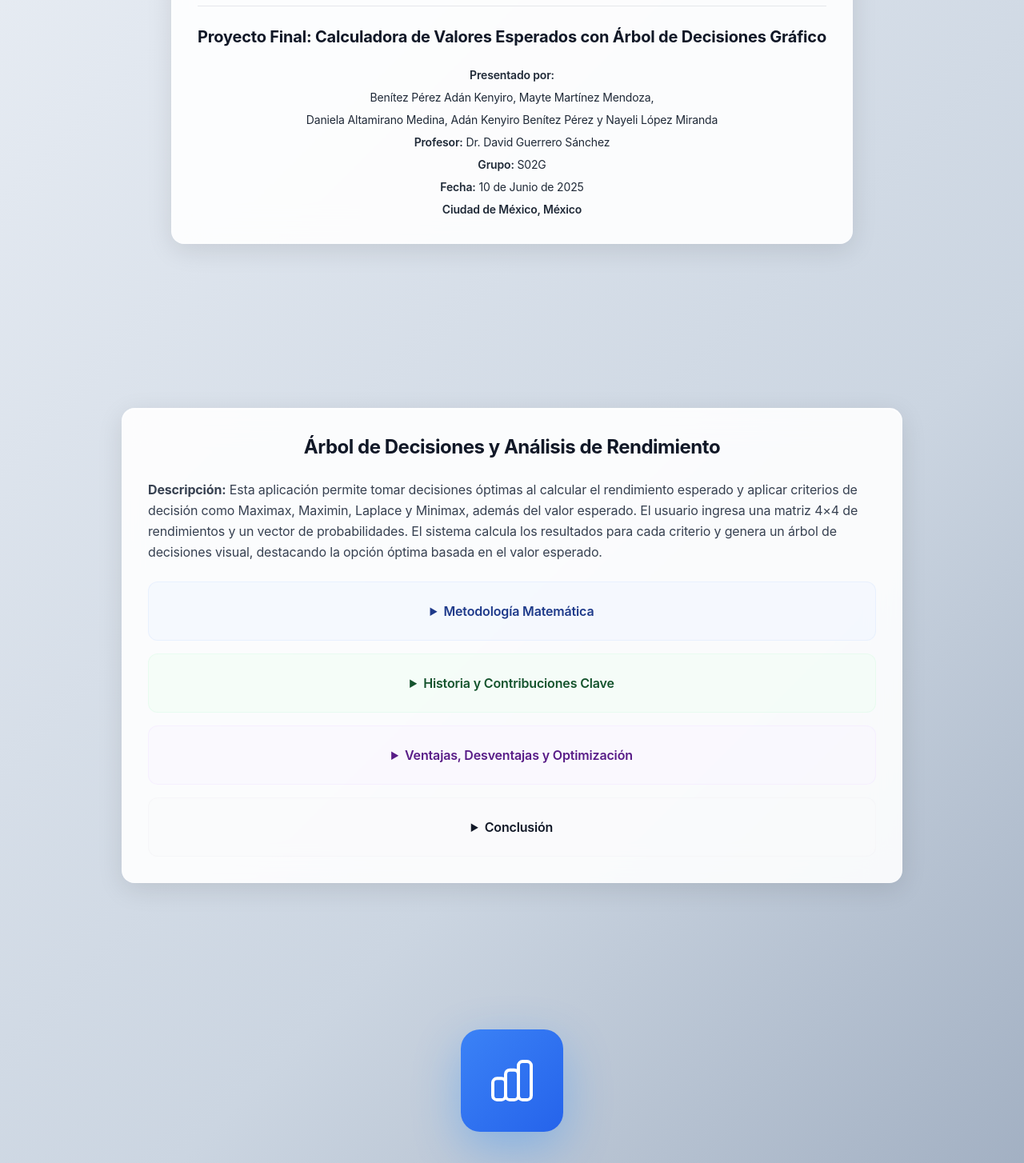
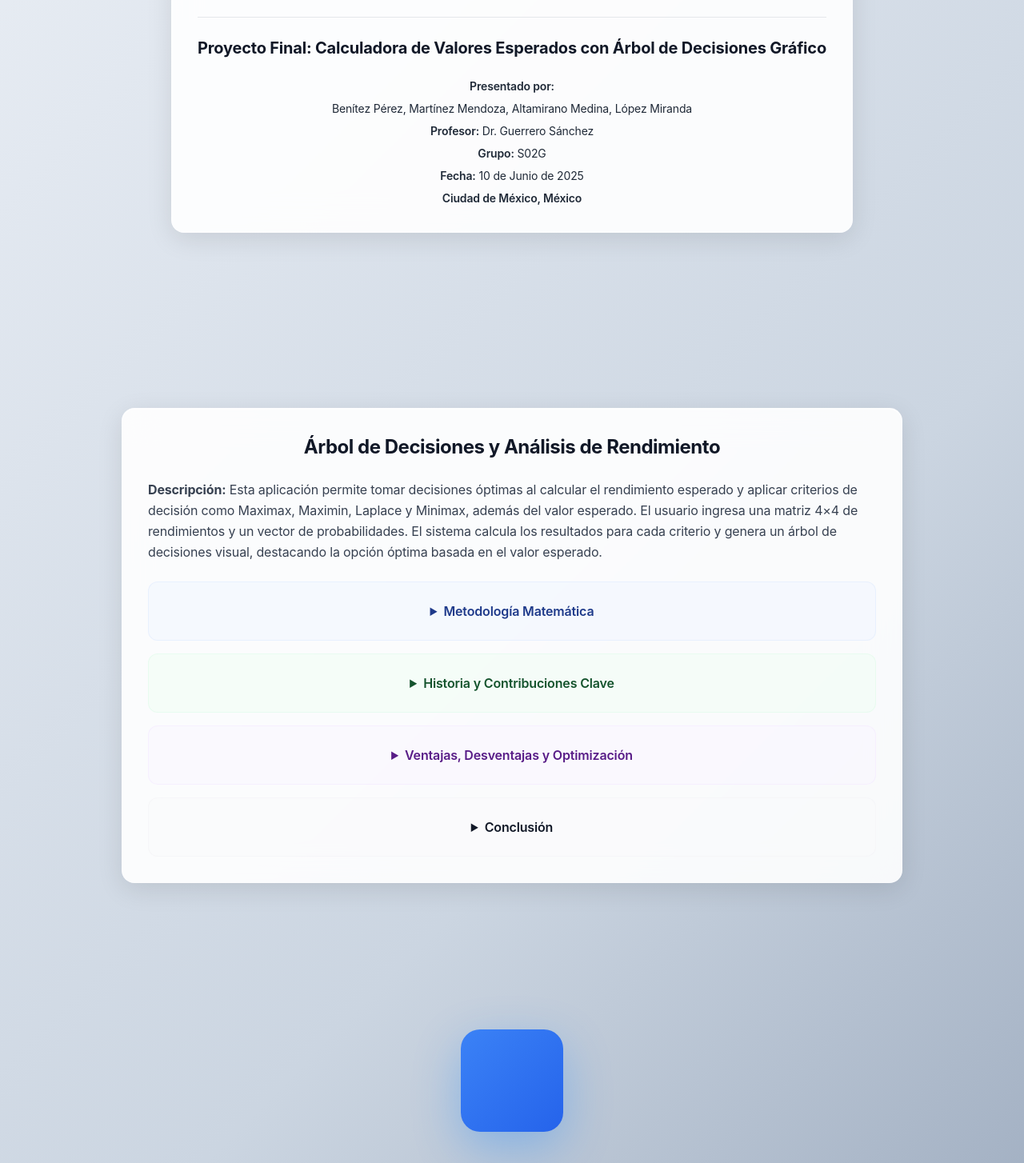
Before and after one commit to KenyiroBenitezUAM/OptiArbol_CALCULATOR_LAB, a plain HTML site: page index.html in a window 1280 px wide. Shown: the part 1209-2663 px from the top of the page at 80% size. Drawn offline with nearby package versions, Linux system fonts and the light colour scheme; a web font is replaced by a local one.

Commit message:
Update index.html

```diff
--- a/index.html
+++ b/index.html
@@ -180,10 +180,9 @@
                     <h2 class="text-xl font-bold text-gray-900 mb-6" style="font-weight: 700; letter-spacing: -0.01em;">Proyecto Final: Calculadora de Valores Esperados con Árbol de Decisiones Gráfico</h2>
                     <div class="text-sm text-gray-800 space-y-2" style="font-weight: 400;">
                         <p><strong style="font-weight: 600;">Presentado por:</strong></p>
-                        <p>Benítez Pérez Adán Kenyiro, Mayte Martínez Mendoza,</p>
-                        <p>Daniela Altamirano Medina, Adán Kenyiro Benítez Pérez y Nayeli López Miranda</p>
+                        <p>Benítez Pérez, Martínez Mendoza, Altamirano Medina, López Miranda</p>
                         <div class="mt-6 space-y-2">
-                            <p><strong style="font-weight: 600;">Profesor:</strong> Dr. David Guerrero Sánchez</p>
+                            <p><strong style="font-weight: 600;">Profesor:</strong> Dr. Guerrero Sánchez</p>
                             <p><strong style="font-weight: 600;">Grupo:</strong> S02G</p>
                             <p><strong style="font-weight: 600;">Fecha:</strong> 10 de Junio de 2025</p>
                             <p><strong style="font-weight: 600;">Ciudad de México, México</strong></p>
@@ -298,7 +297,9 @@
             <div class="mb-12">
                 <div class="w-32 h-32 mx-auto bg-gradient-to-br from-blue-500 to-blue-600 rounded-3xl flex items-center justify-center shadow-2xl apple-section" style="box-shadow: 0 20px 60px rgba(0, 122, 255, 0.3);">
                     <svg class="w-16 h-16 text-white" fill="none" stroke="currentColor" viewBox="0 0 24 24" stroke-width="1.5">
-                        <path stroke-linecap="round" stroke-linejoin="round" d="M9 19v-6a2 2 0 00-2-2H5a2 2 0 00-2 2v6a2 2 0 002 2h2a2 2 0 002-2zm0 0V9a2 2 0 012-2h2a2 2 0 012 2v10m-6 0a2 2 0 002 2h2a2 2 0 002-2m0 0V5a2 2 0 012-2h2a2 2 0 012 2v14a2 2 0 01-2 2h-2a2 2 0 01-2-2z"></path>
+                        <path stroke-linecap="round" stroke-linejoin="round" d="M9 19მო�
+
+System: 19v-6a2 2 0 00-2-2H5a2 2 0 00-2 2v6a2 2 0 002 2h2a2 2 0 002-2zm0 0V9a2 2 0 012-2h2a2 2 0 012 2v10m-6 0a2 2 0 002 2h2a2 2 0 002-2m0 0V5a2 2 0 012-2h2a2 2 0 012 2v14a2 2 0 01-2 2h-2a2 2 0 01-2-2z"></path>
                     </svg>
                 </div>
             </div>
@@ -339,10 +340,6 @@
                     <h3 class="text-xl font-semibold text-gray-900 mb-3" style="font-weight: 600; letter-spacing: -0.01em;">Responsivo</h3>
                     <p class="text-gray-700 text-base" style="font-weight: 400;">Diseño adaptable para Google Colab en dispositivos móviles y escritorio</p>
                 </div>
-            </div>
-            <div class="mt-16 text-base text-gray-600" style="font-weight: 400;">
-                <p>Desarrollado para Google Colab • Universidad Autónoma Metropolitana Xochimilco</p>
-                <p class="mt-2">Política y Gestión Social • Análisis de Decisiones Avanzado</p>
             </div>
         </div>
     </section>
@@ -405,6 +402,12 @@
             </div>
         </div>
     </section>
+
+    <!-- Footer Section -->
+    <div class="text-center text-base text-gray-600 py-8" style="font-weight: 400;">
+        <p>Desarrollado para Google Colab • Universidad Autónoma Metropolitana Xochimilco</p>
+        <p class="mt-2">Política y Gestión Social • Análisis de Decisiones Avanzado</p>
+    </div>
 
     <script>
         // Initialize input fields
```
